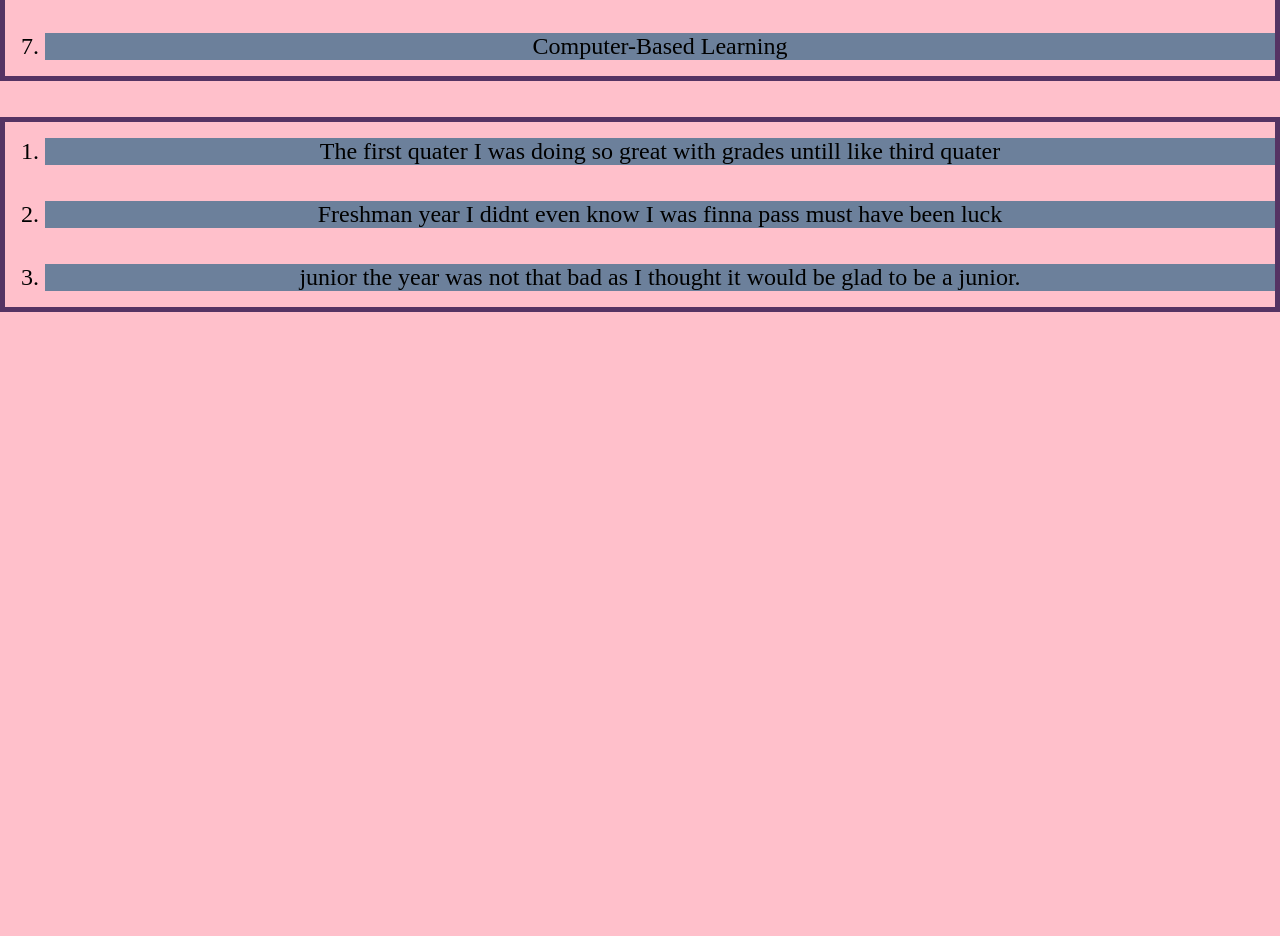
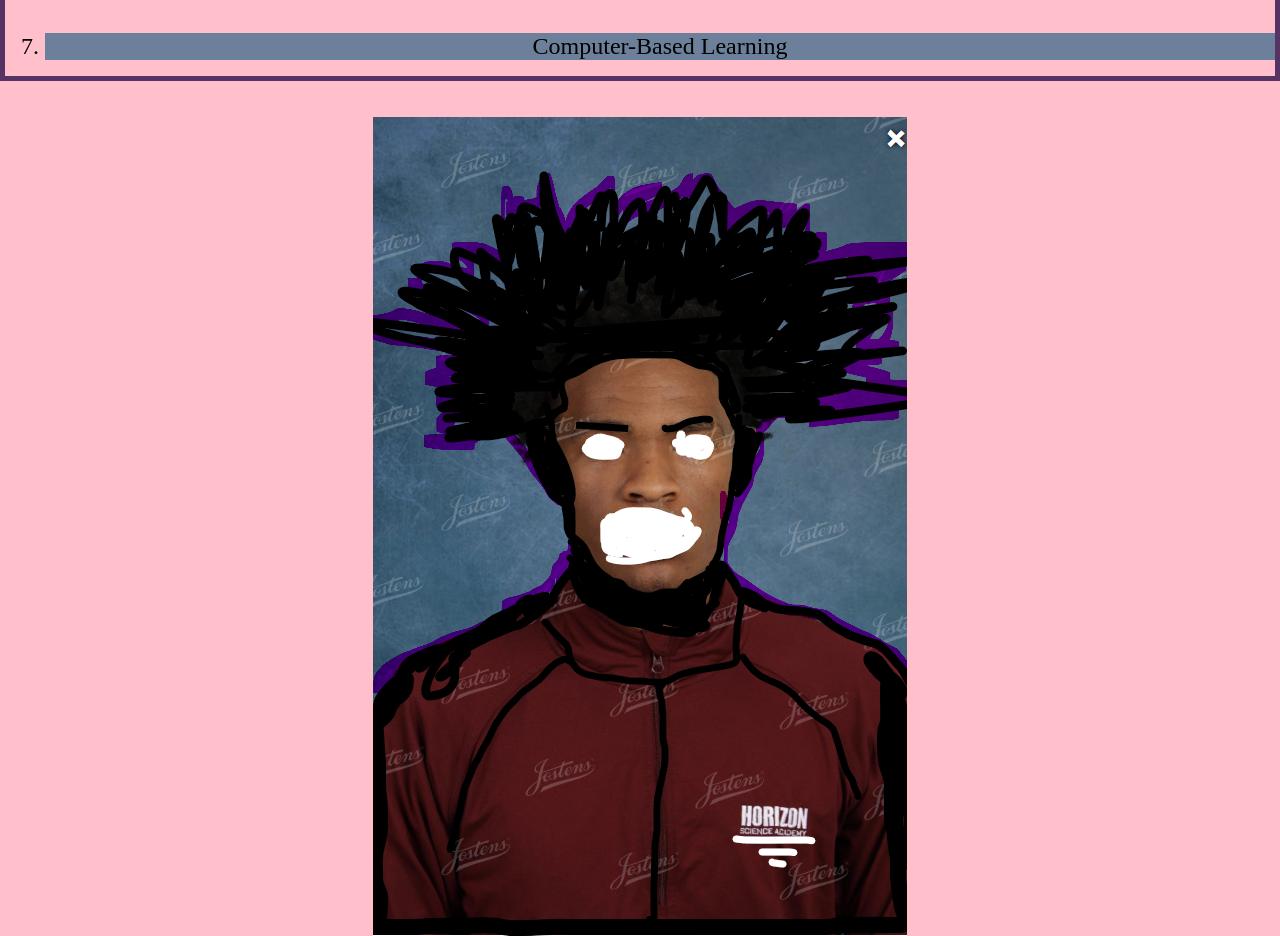
Before and after one commit to kaimoe21/portfolio, a plain HTML site: page index2.html in a window 1280 px wide. Shown: the part 693-1629 px from the top of the page. Before the commit the page ends 1005 px from the top, so only its background shows below. Drawn offline with Linux system fonts and the light colour scheme.

Commit message:
Update index2.html

```diff
--- a/index2.html
+++ b/index2.html
@@ -86,7 +86,7 @@ section:hover{ box-shadow: 20px 10px 10px 10px gray;}
 </section>
 <br>
 <br>
-
+<img src="Screenshot 2025-05-14 134327.png">
 <section>
 <ol>
     <li>The first quater I was doing so great
```
